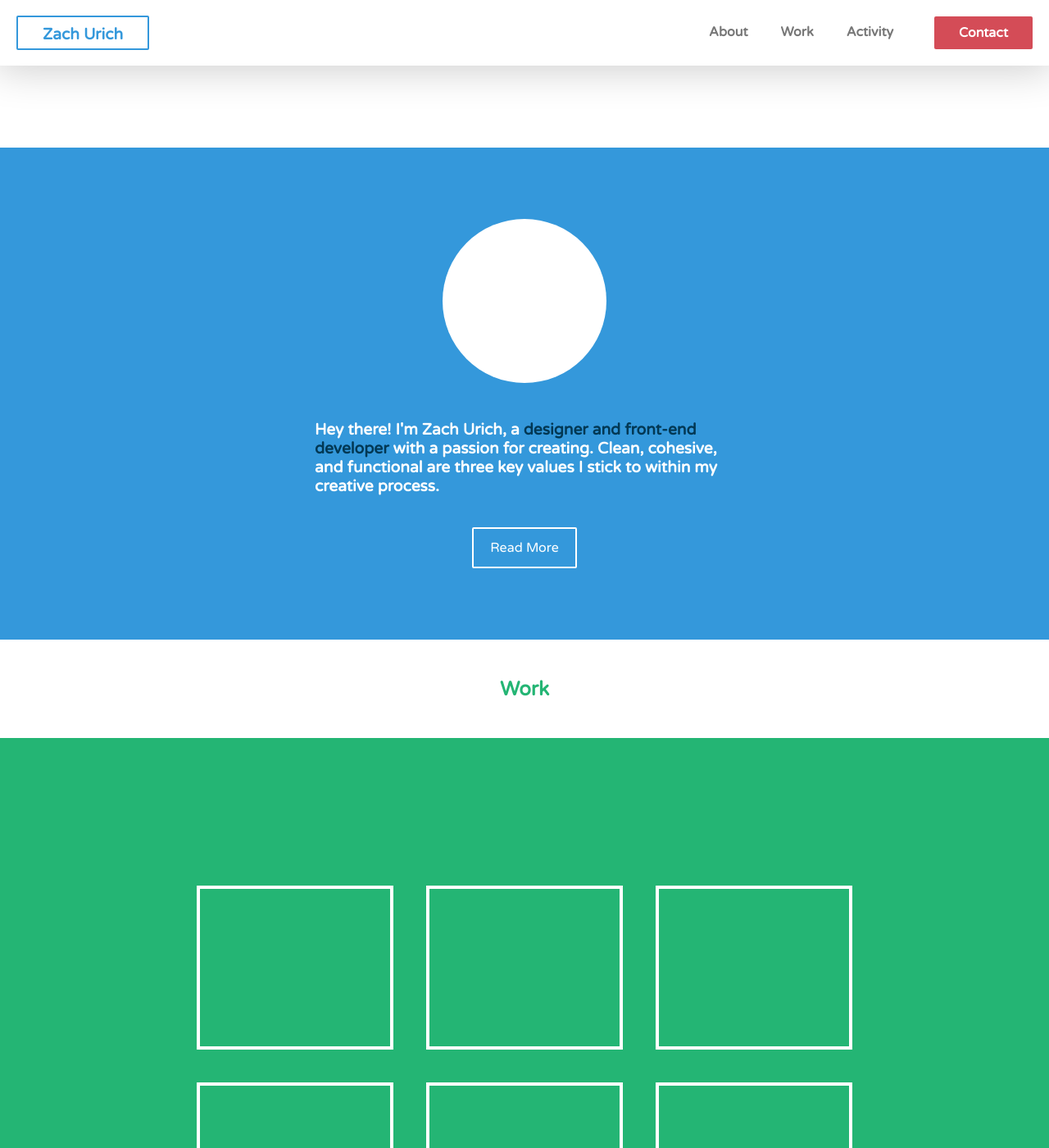
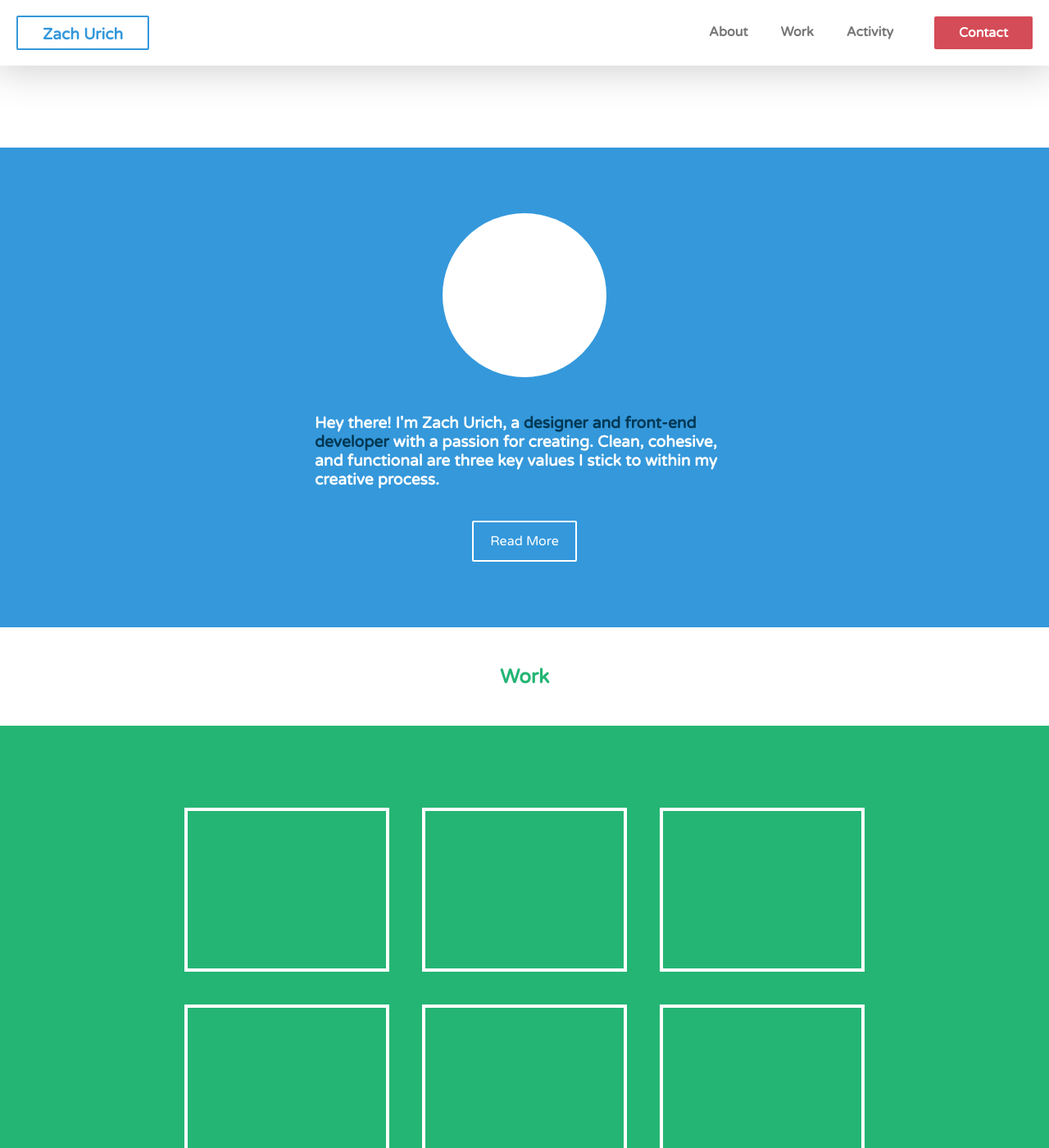
Before and after one commit to zachurich/portfolio-site, a Jekyll site: the page built from index.html, in a window 1280 px wide and 1400 px high, scrolled down 540 px. Shown: the whole window at 82% size. Built offline with Jekyll 4.4.1, drawn with Linux system fonts in a browser that asks for light colours; nearby versions of some CDN libraries.

Commit message:
Minor updates

```diff
--- a/_layouts/default.html
+++ b/_layouts/default.html
@@ -14,7 +14,9 @@
     <section class="about-section">
       <div class="bio-pic"></div>
       <p>Hey there! I'm Zach Urich, a <span>designer and front-end developer</span> with a passion for creating. Clean, cohesive, and functional are three key values I stick to within my creative process.</p>
-      <div class="button">{% include bitters/modal.html %}</div>
+      <div class="button">
+        Read More
+      </div>
     </section>
     <!--Work-->
     <section id="work" class="heading-divider">
--- a/_sass/_home.scss
+++ b/_sass/_home.scss
@@ -22,8 +22,8 @@
   }
 }
 .about-section {
+  padding: $sectionPadding;
   background-color: $mainColor;
-  height: 600px;
   display: flex;
   align-items: center;
   justify-content: center;
@@ -58,6 +58,8 @@
     padding: 8px 20px;
     background-color: transparent;
     border: 2px solid white;
+    cursor: pointer;
+    transition: $normal;
     &:hover {
       background-color: white;
       color: $mainColor;
@@ -96,7 +98,7 @@
   }
 }
 .work-section {
-  height: 800px;
+  padding: $sectionPadding;
   background-color: $green;
   display: flex;
   align-items: center;
@@ -110,18 +112,29 @@
     width: 100%;
     max-width: 1200px;
     height: 70%;
+    flex-wrap: wrap;
     .flex-row {
       display: flex;
       align-items: center;
       justify-content: center;
       width: 100%;
+      @include media($intermediate) {
+        flex-direction: column;
+      }
       .work-thumb {
         border: 4px solid white;
         margin: 20px;
         height: 200px;
-        width: 20%;
-        max-width: 300px;
+        width: 250px;
         transition: $normal;
+        @include media($intermediate) {
+          height: 300px;
+          width: 450px;
+        }
+        @include media($mobile) {
+          height: 200px;
+          width: 250px;
+        }
         &:hover {
           box-shadow: $buttonShadows;
           transform: scale(1.05);
--- a/_sass/_variables.scss
+++ b/_sass/_variables.scss
@@ -11,6 +11,7 @@ $navColor: #777;
 // Styles
 $corners: 2px;
 $buttonShadows: 0px 20px 20px -10px rgba(0,0,0, 0.2);
+$sectionPadding: 80px 0;
 
 // Transitions
 $normal: 0.08s ease-in-out;
```
